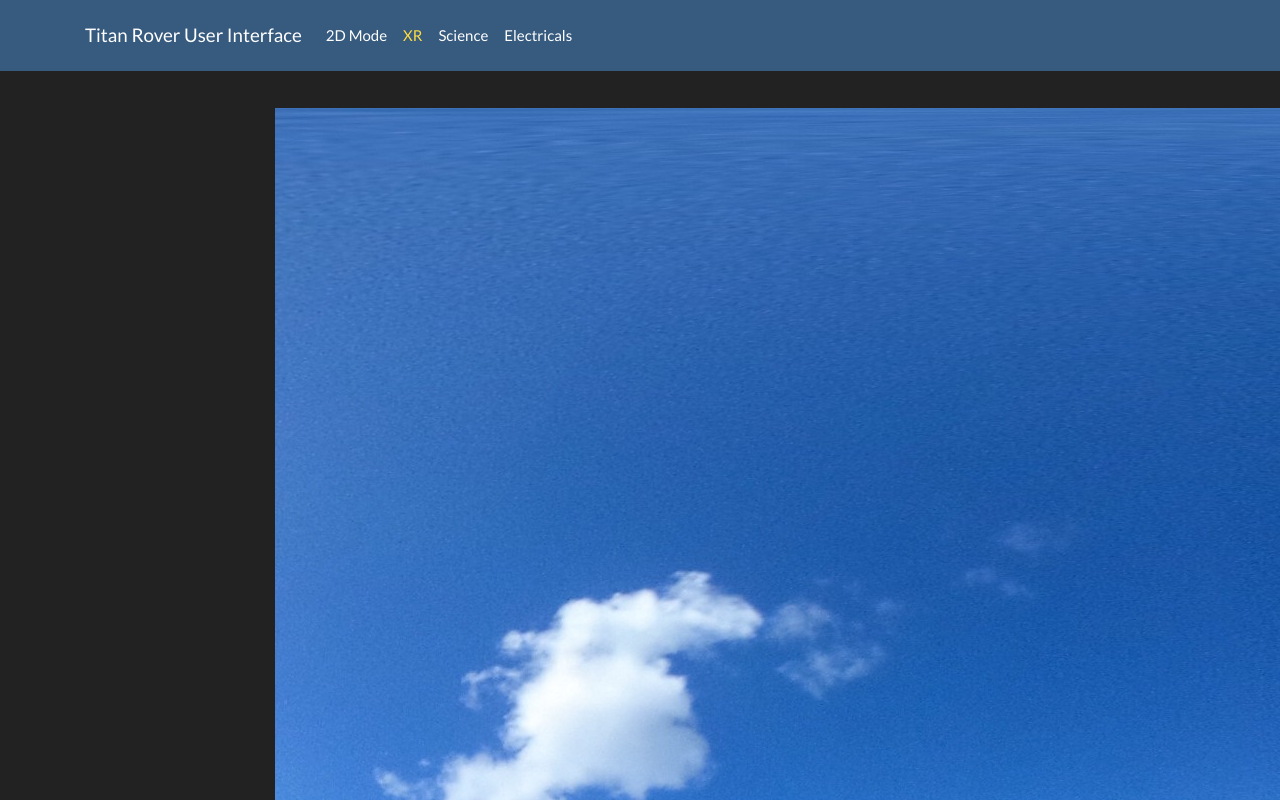
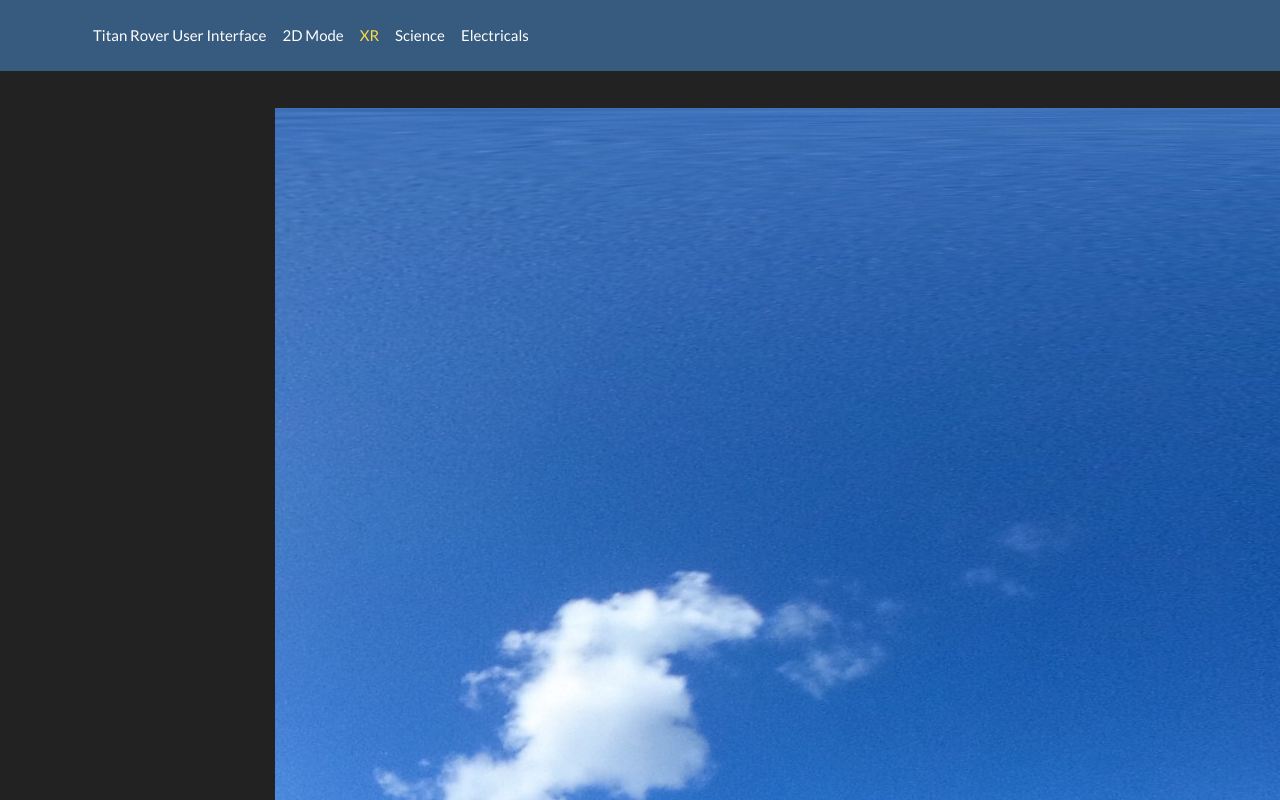
Before and after one commit to titan-rover/base_station2020, a React (Create React App) app in the folder web-ui/: page /XR in a window 1280 px wide. Shown: the top 800 px of the page. Built offline with nearby package versions, Linux system fonts and the light colour scheme.

Commit message:
Updated index.js and Navbar

```diff
--- a/web-ui/src/components/Navbar.js
+++ b/web-ui/src/components/Navbar.js
@@ -8,7 +8,7 @@ class MyNavbar extends Component {
         return (
             <nav class="navbar navbar-expand-lg fixed-top navbar-dark bg-primary">
                 <div class="container">
-                    <a class="navbar-brand" href="https://controls.titanrover.com">Titan Rover User Interface</a>
+                    <NavLink exact to ="/"className="nav-links">Titan Rover User Interface</NavLink>
                     <button class="navbar-toggler" type="button" data-toggle="collapse" data-target="#navbarColor01" aria-controls="navbarColor01" aria-expanded="false" aria-label="Toggle navigation">
                         <span class="navbar-toggler-icon"></span>
                     </button>
--- a/web-ui/src/index.js
+++ b/web-ui/src/index.js
@@ -3,7 +3,7 @@ import ReactDOM from "react-dom";
 import { Route, Link, Switch, BrowserRouter as Router } from "react-router-dom";
 import "./index.css";
 import App from "./App";
-import Science from "./OLD_Science";
+import Science from "./Science";
 import Extreme from "./Extreme";
 import Autonomous from "./Autonomous";
 import XR from "./XR";
```
